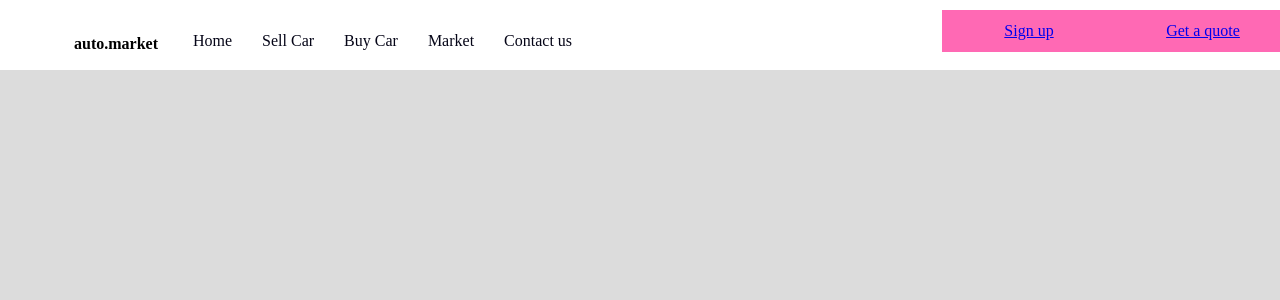
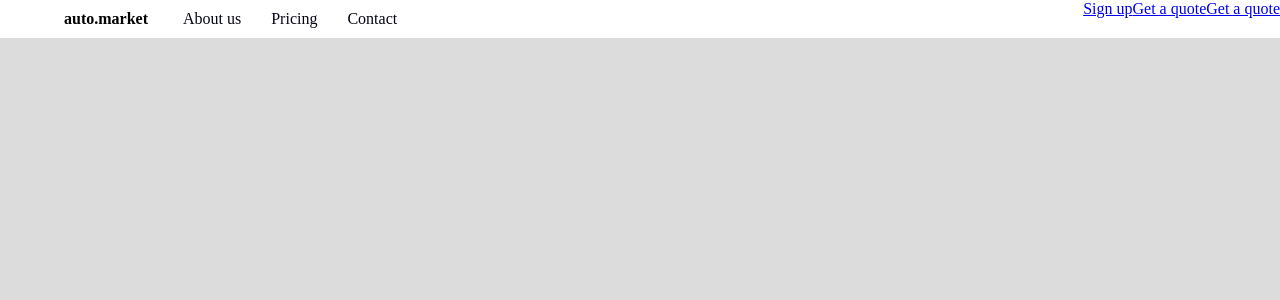
Before and after one commit to 5DaysCode/automarket, an Angular app: page / in a window 1280 px wide. Shown: the top 300 px of the page. Built offline with nearby package versions, Linux system fonts and the light colour scheme.

Commit message:
Redone header  component first fase

```diff
--- a/src/app/header/header.component.html
+++ b/src/app/header/header.component.html
@@ -1,30 +1,13 @@
 <nav>
   <div id="logo">auto.market</div>
   <ul class="navigation">
-    <li><a href="#">Home</a></li>
-    <li><a href="#">Sell Car</a></li>
-    <li><a href="#">Buy Car</a></li>
-    <li><a href="#">Market</a></li>
-    <li><a href="#">Contact us</a></li>
+    <li><a href="#">About us</a></li>
+    <li><a href="#">Pricing</a></li>
+    <li><a href="#">Contact</a></li>
   </ul>
   <div class="admin-area">
-    <a class="signup" href="#">Sign up</a>
-    <a class="login" href="#">Get a quote</a>
+    <a class="btn-main" href="#">Sign up</a>
+    <a class="btn-hot" href="#">Get a quote</a>
+    <a class="btn-hot" href="#">Get a quote</a>
   </div>
 </nav>
-<!--
-<header>
-  <h1 class="logo">Logo</h1>
-  <input type="checkbox" id="nav-toggle" class="nav-toggle" />
-  <nav>
-    <ul class="navigation">
-      <li><a href="#">Home</a></li>
-      <li><a href="#">About</a></li>
-      <li><a href="#">Blog</a></li>
-      <li><a href="#">Contact</a></li>
-    </ul>
-  </nav>
-  <label for="nav-toggle" class="nav-toggle-label">
-    <span></span>
-  </label>
-</header> -->
--- a/src/app/header/header.component.scss
+++ b/src/app/header/header.component.scss
@@ -4,33 +4,24 @@
 @import "../../sass/abstract/structures";
 
 nav {
-  height: $header-height-Small;
+  @include clearfix;
   background-color: $color-white;
-  position: fixed;
-  top: 0;
-  left: 0;
-  right: 0;
-  width: 100%;
-  z-index: 100;
-  padding: 10px;
 
   #logo {
     float: left;
-    margin: 25px 25px 0 5%;
     font-weight: bold;
+    margin: 10px 25px 0 5%;
   }
-  @include clearfix;
 }
 
 .navigation {
   list-style: none;
   float: left;
   padding: 10px;
-  font-size: 12px;
+
   li {
     display: inline-block;
     margin-left: 30px;
-    font-size: small;
     &:first-child {
       margin: 0;
     }
@@ -42,29 +33,4 @@ nav {
 
 .admin-area {
   float: right;
-  background-color: hotpink;
 }
-
-.signup {
-  &:link {
-    @extend %admin-area-placeholder;
-  }
-}
-
-.signup {
-  &:link {
-    @extend %admin-area-placeholder;
-  }
-
-  &:hover {
-  }
-}
-
-.login {
-  &:link {
-    @extend %admin-area-placeholder;
-  }
-
-  &:hover {
-  }
-}
--- a/src/sass/abstract/_structures.scss
+++ b/src/sass/abstract/_structures.scss
@@ -1,8 +1,9 @@
 @import "../abstract/variables";
 
 %admin-area-placeholder {
-  padding: 12px;
+  padding: 15px;
   display: inline-block;
   text-align: center;
   width: $width-adminarea;
+  margin: 0 0 0 0;
 }
--- a/src/sass/abstract/_variables.scss
+++ b/src/sass/abstract/_variables.scss
@@ -1,6 +1,7 @@
 $color-black: #050517;
 $color-white: #fff;
 $color-lightgrey: #dcdcdc;
+$color-test: yellow;
 
 //variables - header
 $header-height-Small: 50px;
--- a/src/styles.scss
+++ b/src/styles.scss
@@ -3,16 +3,21 @@
 @import "./sass/abstract/variables";
 @import "./sass/abstract/mixins";
 
+* {
+  margin: 0;
+  padding: 0;
+}
+
 body {
   background-color: $color-lightgrey;
 }
 
-.main-container {
-  max-width: 100vw; // <= try this
-  min-height: 100vh;
-  padding: 15px;
-  background-color: $color-lightgrey;
-  display: flex;
-  justify-content: center;
-  align-items: center;
-}
+// .main-container {
+//   max-width: 100vw; // <= try this
+//   min-height: 100vh;
+//   padding: 15px;
+//   background-color: $color-lightgrey;
+//   display: flex;
+//   justify-content: center;
+//   align-items: center;
+// }
```
